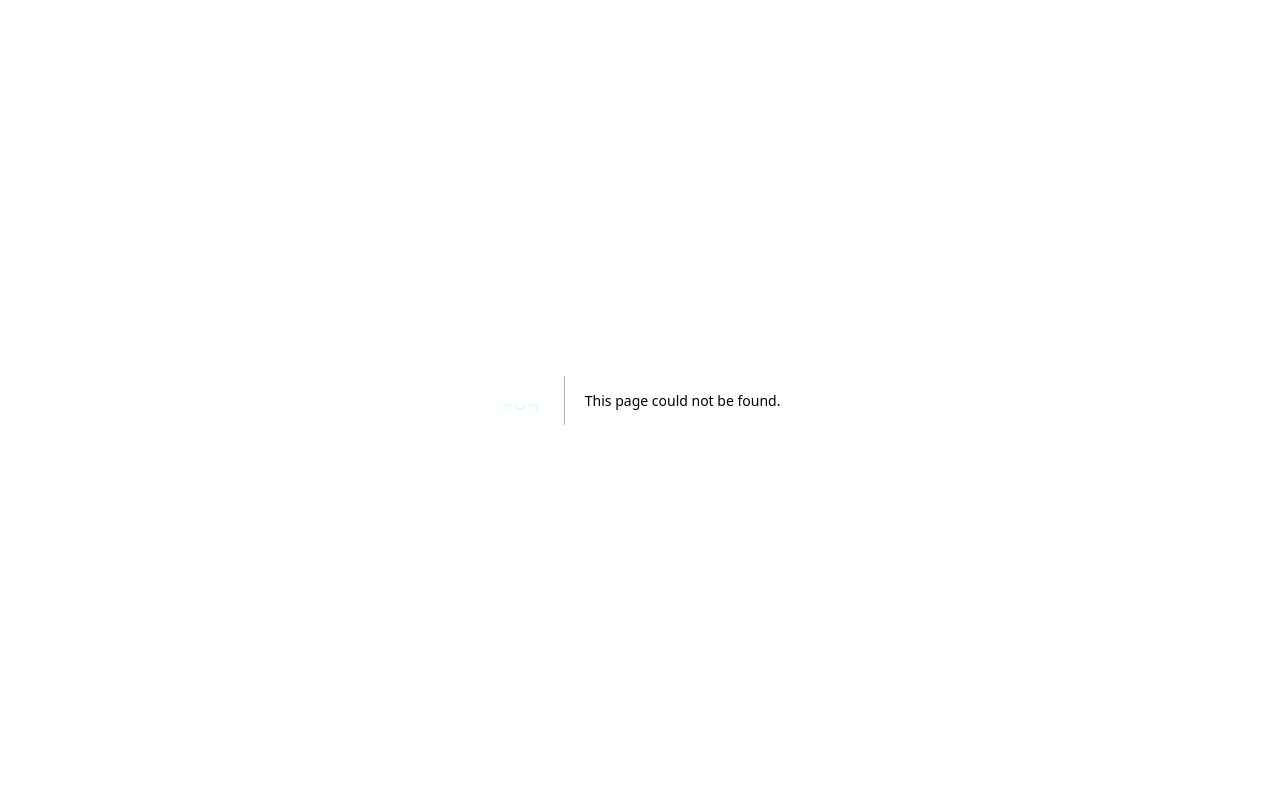
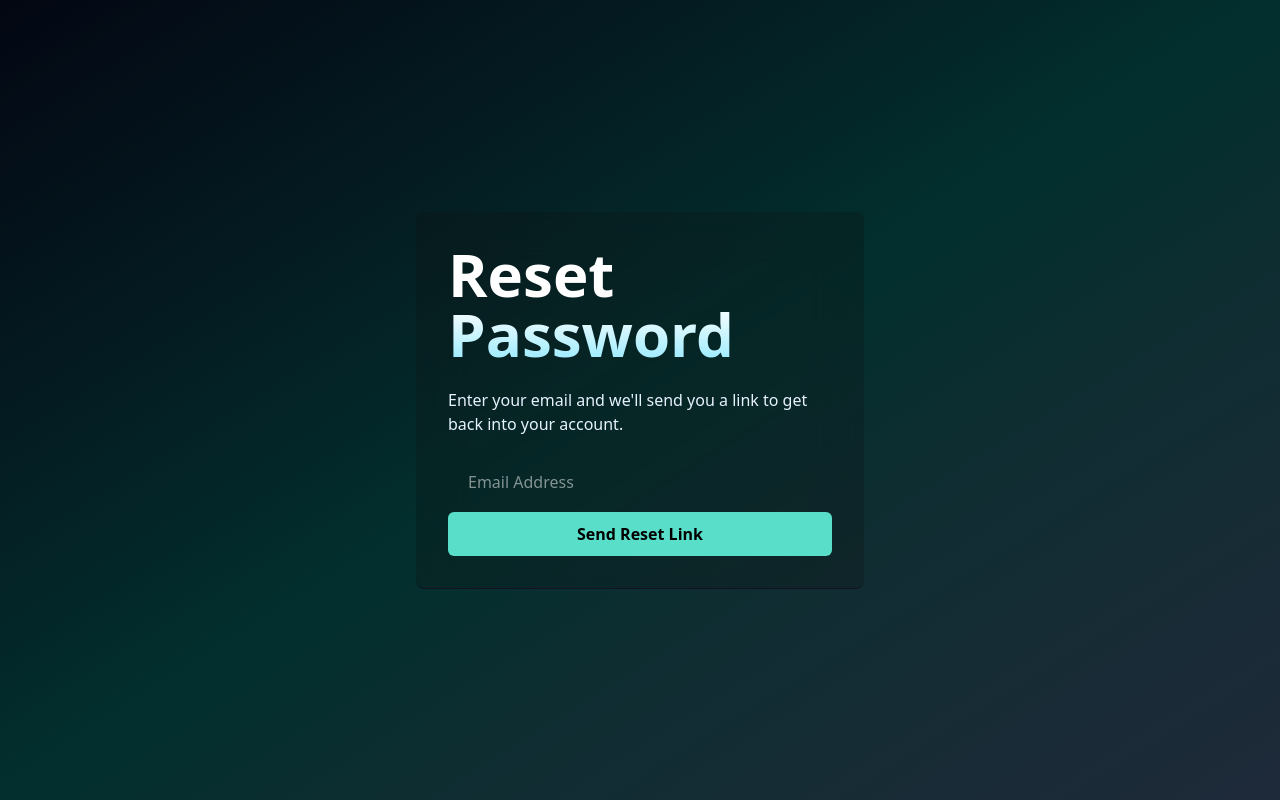
Before and after one commit to priyanshisai/Student-Survival-Plan, a Next.js app: page /forgot-password in a window 1280 px wide. Before the commit this address had no page. Built offline with nearby package versions, Linux system fonts and the light colour scheme.

Commit message:
forgot password

```diff
--- /dev/null
+++ b/src/app/forgot-password/page.tsx
@@ -0,0 +1,26 @@
+"use client"
+import React from "react";
+
+export default function ForgotPasswordPage() {
+    const handleSubmit = (e: React.FormEvent) => {
+        e.preventDefault();
+        alert("If an account exists, a reset link has been sent!");
+    };
+    return (
+        <main className={`flex-center min-h-screen`}>
+            <div className={` flex flex-col p-8 w-full max-w-md glass gap-6`}>
+                <h1>Reset Password</h1>
+                <p className={`text-light-100`}>Enter your email and we'll send you a link to get back into your account.</p>
+
+                <form onSubmit={handleSubmit} className={`flex flex-col gap-2`}>
+                        <input
+                        type="email"
+                        placeholder="Email Address"
+                        className={`bg-dark px-5 py-2.5 text-white rounded-[6px]`}
+                        required />
+                        <button type={`submit`} className={`bg-primary px-4 py-2.5 rounded-[6px] font-semibold text-black`} >Send Reset Link</button>
+                </form>
+            </div>
+        </main>
+    )
+}
--- a/src/app/login/page.tsx
+++ b/src/app/login/page.tsx
@@ -63,7 +63,7 @@ export default function LoginPage() {
             <div className="bg-white/10 backdrop-blur-lg rounded-2xl p-8 w-full max-w-md border border-white/20">
                 <div className="text-center mb-8">
                     <h1 className="text-3xl font-bold text-white mb-2">
-                        Welcome Back! 👋
+                        Welcome Back!
                     </h1>
                     <p className="text-white/70">Sign in to your Student Survival Plan</p>
                 </div>
@@ -122,21 +122,17 @@ export default function LoginPage() {
                 </form>
 
                 {/*  Forgot Password Section */}
-                <div className={`flex flex-col gap-2`}>
-                    <div className="flex justify-between items-center">
-                        <label className={`text-sm text-light-100`}>Password</label>
+                <div className={`flex flex-row gap-2`}>
+                    <div className="flex h-10  w-1/2 "></div>
+                    <div className="flex flex-row w-1/12 max"></div>
+                    <div className="flex  items-center py-5 left-2">
                         <Link
                         href="/forgot-password"
-                        className={`text-primary text-xs hover:underline`}>
+                        className={`text-white/60 text-sm hover:underline`}>
                             Forgot Password ?
                         </Link>
                     </div>
 
-                    <input
-                    type="password"
-                    className={`bg-dark-200 rounded-[6px] px-5 py-2.5 text-white`}
-                    placeholder="........"
-                    />
                 </div>
 
                 <p className="text-center text-white/60 mt-6">
```
Also changed, not shown: 1 other file (tests, documents, lock files or other folders).
